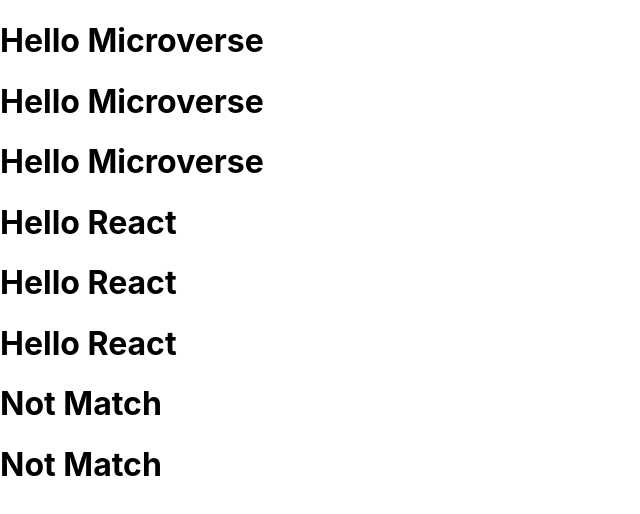
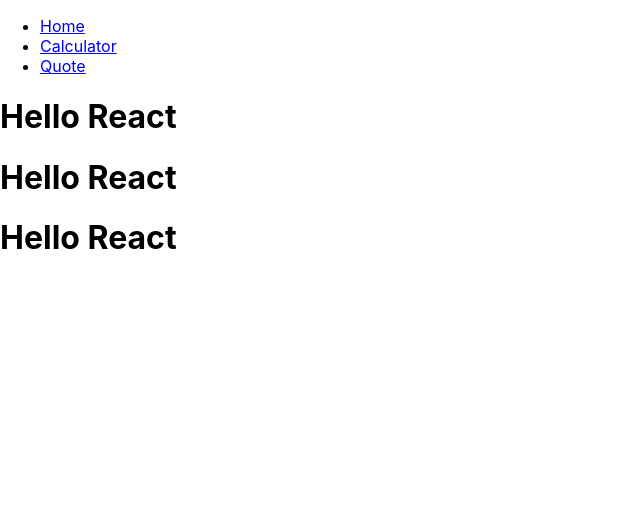
Before and after one commit to isaka-lumato/math-magicians-1, a React (Create React App) app: page /quote in a window 1280 px wide. Shown: the top 514 px of the page, without its empty margins (0-640 px from the left). Built offline with nearby package versions, Linux system fonts and the light colour scheme.

Commit message:
Create NavBar component and add path to the nav links

```diff
--- a/src/App.js
+++ b/src/App.js
@@ -1,10 +1,11 @@
 import React from 'react';
-import { Route } from 'react-router-dom';
+import { Route, Switch } from 'react-router-dom';
 import './App.css';
 import Calculator from './components/calculator';
 import Home from './pages/Home';
 import Quote from './pages/Quote';
 import NotMatch from './pages/NotMatch';
+import Navbar from './pages/Navbar';
 
 class App extends React.Component {
   constructor(props) {
@@ -15,13 +16,15 @@
   render() {
     return (
       <>
-        <Route exact path="/calculator">
+        <Navbar />
+        <Switch>
+          <Route exact path="/">
+            <Home />
+          </Route>
+          <Route path="/calculator">
             <div className="container">
               <Calculator />
             </div>
-        </Route>
-        <Route path="/">
-          <Home />
           </Route>
           <Route path="/quote">
             <Quote />
@@ -29,6 +32,7 @@
           <Route path="*">
             <NotMatch />
           </Route>
+        </Switch>
       </>
     );
   }
--- /dev/null
+++ b/src/pages/Navbar.js
@@ -0,0 +1,38 @@
+import React from 'react';
+import { NavLink } from 'react-router-dom';
+
+const Navbar = () => {
+  const links = [
+    {
+      id: 1,
+      path: '/',
+      text: 'Home',
+    },
+    {
+      id: 2,
+      path: '/calculator',
+      text: 'Calculator',
+    },
+    {
+      id: 3,
+      path: '/quote',
+      text: 'Quote',
+    },
+  ];
+
+  return (
+    <nav className="navBar">
+      <ul>
+        {links.map((link) => (
+          <li key={link.id}>
+            <NavLink to={link.path} activeClassName="active-link" exact>
+              {link.text}
+            </NavLink>
+          </li>
+        ))}
+      </ul>
+    </nav>
+  );
+};
+
+export default Navbar;
```
Lines whose indentation alone changed are shown as unchanged.
